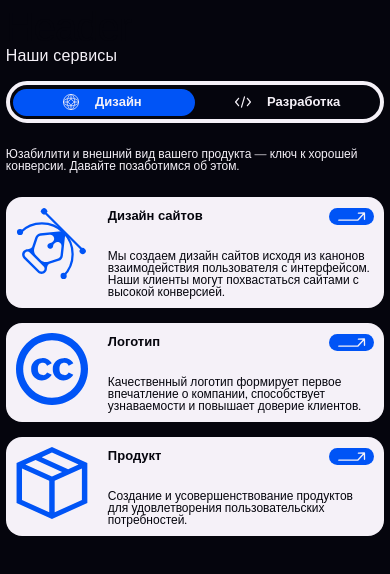
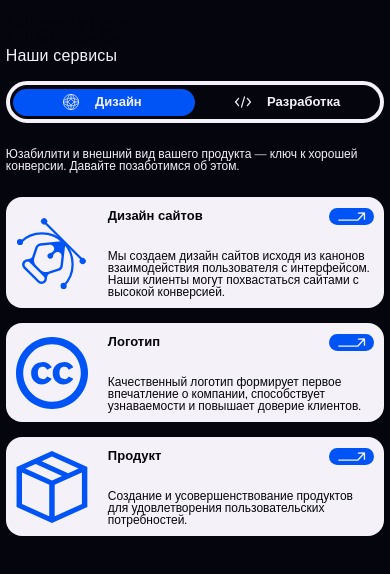
Before and after one commit to matveisch/desight, a Next.js app: page / in a window 390 px wide. Shown: the top 574 px of the page. Built offline with nearby package versions, Linux system fonts and the light colour scheme; a web font is replaced by a local one.

Commit message:
centered icons

```diff
--- a/src/components/ItemBlock/ItemBlock.module.scss
+++ b/src/components/ItemBlock/ItemBlock.module.scss
@@ -2,7 +2,7 @@
   @include roundedDiv;
 
   display: flex;
-  align-items: start;
+  align-items: flex-start;
   gap: 55px;
   position: relative;
   background-color: $white;
@@ -13,9 +13,13 @@
     padding: 10px;
   }
 
+  @media (max-width: 425px) {
+    align-items: center;
+  }
+
   .imageContainer {
+    height: 100%;
     display: flex;
-    height: 100%;
     align-items: center;
 
     .icon {
--- a/src/components/sections/Services/Services.module.scss
+++ b/src/components/sections/Services/Services.module.scss
@@ -18,7 +18,7 @@
     display: grid;
     grid-template-columns: 1fr 1fr;
     grid-template-rows: 1fr 1fr;
-    gap: clamp(15px, 2.344vw, 30px) clamp(15px, 2.344vw, 30px);
+    grid-gap: clamp(15px, 2.344vw, 30px) clamp(15px, 2.344vw, 30px);
     grid-template-areas:
       'One Two'
       'One Three';
```
